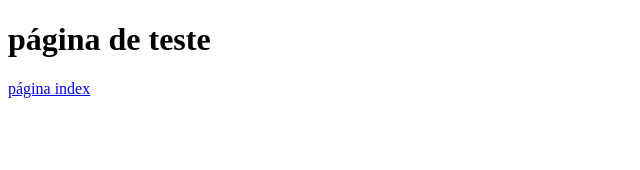
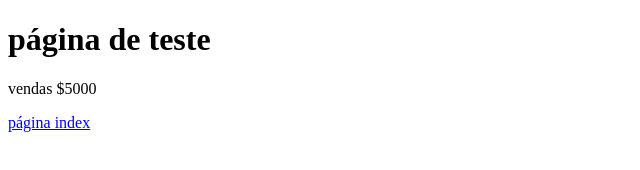
Before and after one commit to felipecsousa2000/teste20, a plain HTML site: page test.html in a window 1280 px wide. Shown: the whole page, without its empty margins (0-640 px from the left). Drawn offline with Linux system fonts and the light colour scheme.

Commit message:
acrescentado o valor em teste

```diff
--- a/test.html
+++ b/test.html
@@ -7,6 +7,7 @@
 </head>
 <body>
     <h1>página de teste</h1>
+    <P>vendas $5000</P>
     <a href="index.html">página index</a>
 </body>
 </html>
```
